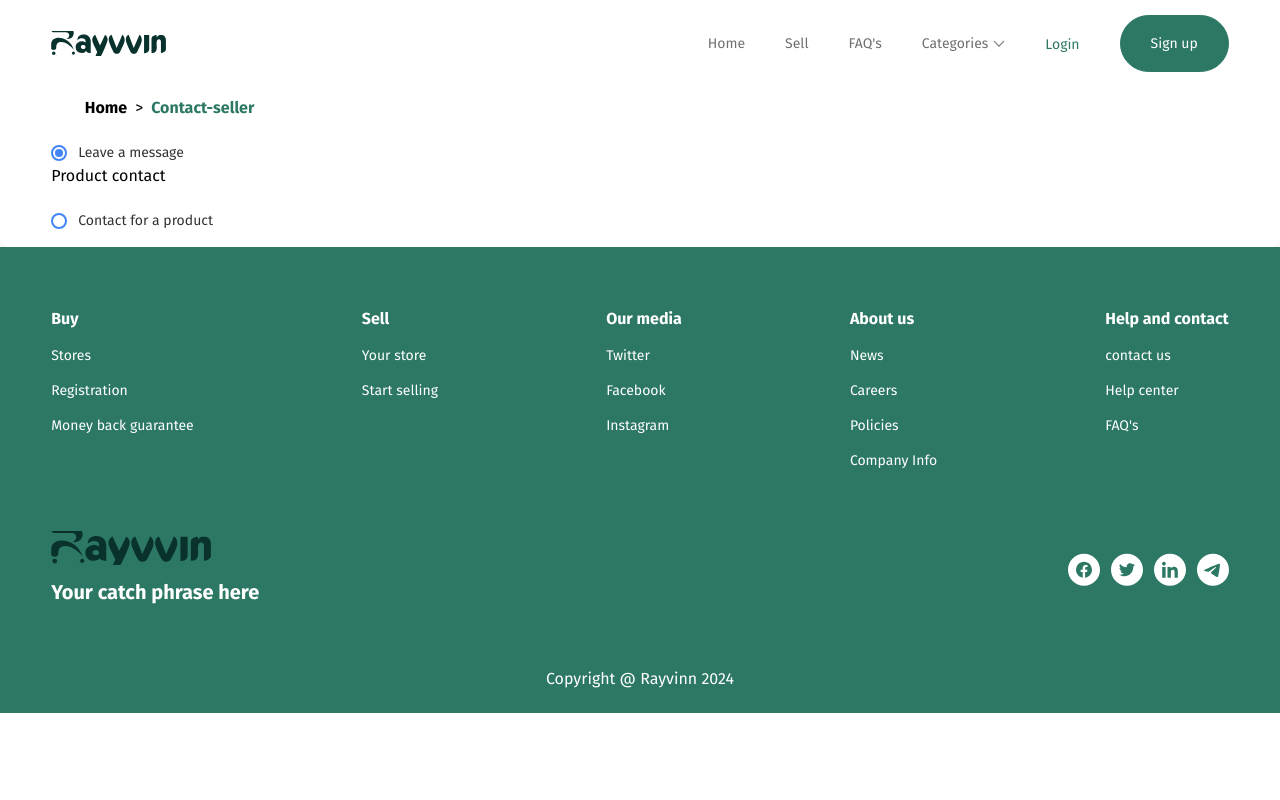
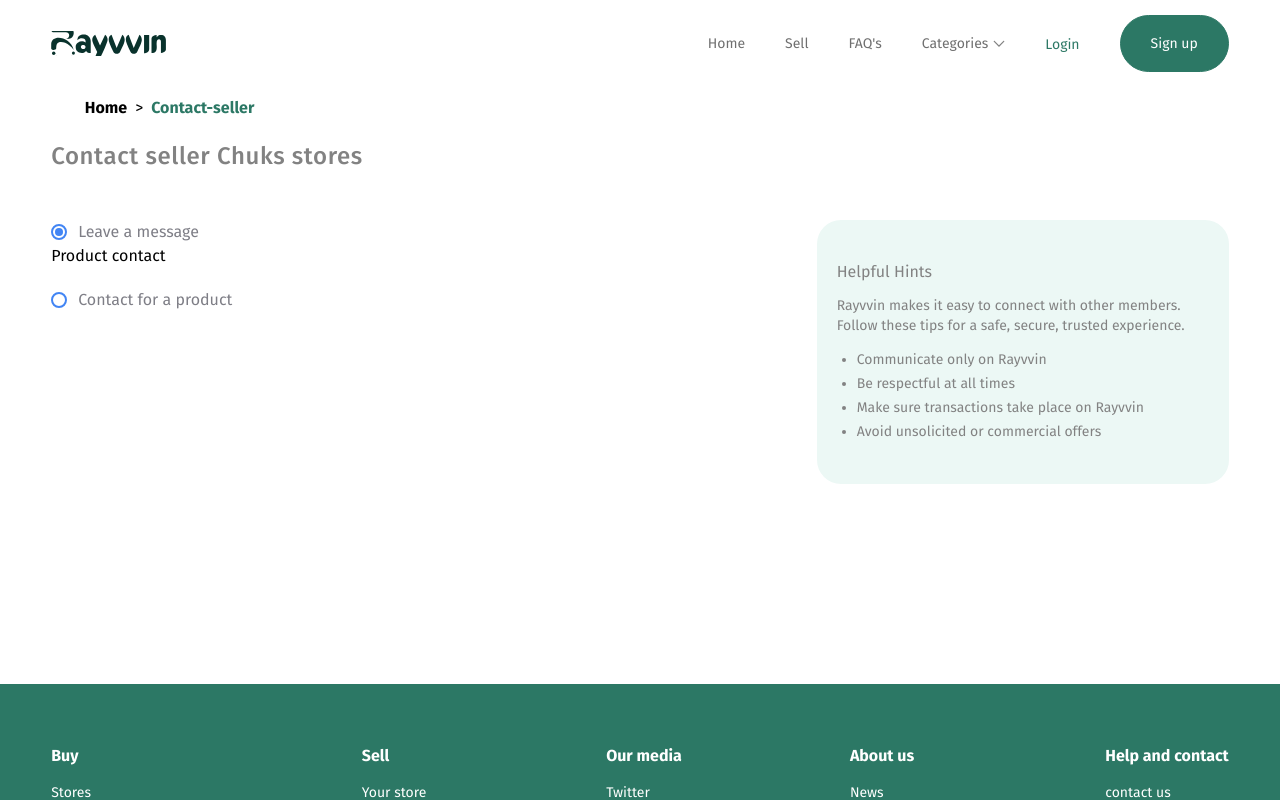
Before and after one commit to ushDevJobs/african-e-store, a Next.js app: page /contact-seller in a window 1280 px wide. Shown: the top 800 px of the page. Built offline with nearby package versions, Linux system fonts and the light colour scheme.

Commit message:
complete contact fo a product ui

```diff
--- a/app/contact-seller/ContactSeller.module.scss
+++ b/app/contact-seller/ContactSeller.module.scss
@@ -1,10 +1,14 @@
 @import '../styles/reusables';
+.section {
+  @include sectionPadding;
+  padding-bottom: 200px;
+
+  @include tablet {
+    padding-bottom: 150px;
+  }
   .type {
-  background-color: #ffffff;
     border-radius: 10px;
-  box-shadow: 0px 8px 10px 0px rgba(0, 0, 0, 0.05);
     padding-bottom: 15px;
-  @include sectionPadding;
 
     .content {
       .custom_radio {
@@ -27,8 +31,8 @@
         label {
           position: relative;
           padding-left: 27px;
-        font-size: 14px;
-        color: #333333;
+          font-size: 16px;
+          color: #7e7e86;
 
           &:before {
             content: '';
@@ -111,3 +115,4 @@
       }
     }
   }
+}
--- /dev/null
+++ b/app/contact-seller/ContactSellerPage.tsx
@@ -0,0 +1,91 @@
+'use client'
+import React from 'react'
+import styles from './ContactSeller.module.scss'
+
+type Props = {}
+
+enum ContactMessage {
+    LeaveMessage = 1,
+    ProductContact = 2,
+}
+
+const ContactSellerPage = (props: Props) => {
+    const [contactMessage, setContactMessage] = React.useState<ContactMessage>(ContactMessage.LeaveMessage)
+
+    const handleRadioChange = () => {
+        if (contactMessage == ContactMessage.LeaveMessage) {
+            setContactMessage(ContactMessage.ProductContact);
+        }
+        if (contactMessage == ContactMessage.ProductContact) {
+            setContactMessage(ContactMessage.LeaveMessage);
+        }
+    };
+
+    return (
+        <section className={styles.section}>
+            <h2 className='font-medium text-2xl text-[#828282] tracking-wide mb-12'>Contact seller Chuks stores </h2>
+
+            <div className="flex flex-col gap-6 md:gap-0 md:flex-row justify-between">
+                <div className={`${styles.type} flex-1`}>
+                    <div className={styles.content}>
+                        <div className={styles.custom_radio}>
+                            <div className={styles.formContainer}>
+                                <input
+                                    type='radio'
+                                    id='radioButton1'
+                                    className={styles.radio_input}
+                                    name='radioGroup'
+                                    onChange={handleRadioChange}
+                                    checked={contactMessage == ContactMessage.LeaveMessage}
+                                />
+                                <label htmlFor='radioButton1'>
+                                    Leave a message
+                                </label>
+
+                                {contactMessage == ContactMessage.LeaveMessage && (
+                                    <h1>Product contact</h1>
+                                )}
+                            </div>
+
+                            <div className={styles.formDeliveryContainer}>
+                                <input
+                                    type='radio'
+                                    id='radioButton2'
+                                    className={styles.radio_input}
+                                    name='radioGroup'
+                                    onChange={handleRadioChange}
+                                    checked={contactMessage == ContactMessage.ProductContact}
+                                />
+
+                                <label htmlFor='radioButton2'>
+                                    Contact for a product
+                                </label>
+                                {contactMessage == ContactMessage.ProductContact && (
+                                    <div className="flex flex-col gap-1 mt-2">
+                                        <span className='text-[#1E1E1E] text-base'>Enter product number</span>
+                                        <div className="flex border border-[#ACACAC] rounded-lg w-fit p-1 gap-6">
+                                            <input className='text-base w-full outline-none pl-5 placeholder:text-xs' type="text" name="" id="" placeholder='Please enter the product number' />
+                                            <button className='bg-[#2C7865] rounded-lg text-sm text-white py-4 px-8 cursor-pointer'>Continue</button>
+                                        </div>
+                                    </div>
+                                )}
+                            </div>
+                        </div>
+                    </div>
+                </div>
+                <div className="flex flex-col gap-3 text-[#828282] bg-[#ECF8F5] py-10 px-5 rounded-3xl md:max-w-[35%] flex-1">
+                    <h3 className='text-base'>Helpful Hints</h3>
+                    <p className='text-sm max-w-[364px]'>Rayvvin makes it easy to connect with other members. Follow these tips for a safe, secure, trusted experience.</p>
+                    <ul className='leading-6 text-sm list-disc px-5'>
+                        <li>Communicate only on Rayvvin</li>
+                        <li>  Be respectful at all times</li>
+                        <li> Make sure transactions take place on Rayvvin</li>
+                        <li>Avoid unsolicited or commercial offers</li>
+                    </ul>
+                </div>
+            </div>
+        </section>
+    )
+}
+
+export default ContactSellerPage
--- a/app/contact-seller/page.tsx
+++ b/app/contact-seller/page.tsx
@@ -1,70 +1,12 @@
-'use client'
 import React from 'react'
-import styles from './ContactSeller.module.scss'
+import ContactSellerPage from './ContactSellerPage'
 
 type Props = {}
 
-enum ContactMessage {
-    LeaveMessage = 1,
-    ProductContact = 2,
-}
-
 const ContactSeller = (props: Props) => {
-    const [contactMessage, setContactMessage] = React.useState<ContactMessage>(ContactMessage.LeaveMessage)
-
-    const handleRadioChange = () => {
-        if (contactMessage == ContactMessage.LeaveMessage) {
-            setContactMessage(ContactMessage.ProductContact);
-        }
-        if (contactMessage == ContactMessage.ProductContact) {
-            setContactMessage(ContactMessage.LeaveMessage);
-        }
-    };
-
-    return (
-        <div className={styles.type}>
-            <div className={styles.content}>
-                <div className={styles.custom_radio}>
-                    <div className={styles.formContainer}>
-                        <input
-                            type='radio'
-                            id='radioButton1'
-                            className={styles.radio_input}
-                            name='radioGroup'
-                            onChange={handleRadioChange}
-                            checked={contactMessage == ContactMessage.LeaveMessage}
-                        />
-                        <label htmlFor='radioButton1' className={styles.radio_label}>
-                            Leave a message
-                        </label>
-
-                        {contactMessage == ContactMessage.LeaveMessage && (
-                            <h1>Product contact</h1>
-                        )}
-                    </div>
-
-                    <div className={styles.formDeliveryContainer}>
-                        <input
-                            type='radio'
-                            id='radioButton2'
-                            className={styles.radio_input}
-                            name='radioGroup'
-                            onChange={handleRadioChange}
-                            checked={contactMessage == ContactMessage.ProductContact}
-                        />
-
-                        <label htmlFor='radioButton2' className={styles.radio_label}>
-                            Contact for a product
-                        </label>
-                        {contactMessage == ContactMessage.ProductContact && (
-                            <h1>Product contact</h1>
-                        )}
-                    </div>
-                </div>
-            </div>
-        </div>
-
-    )
+  return (
+  <ContactSellerPage/>
+  )
 }
 
 export default ContactSeller
--- a/app/globals.scss
+++ b/app/globals.scss
@@ -21,9 +21,9 @@
   background-color: #fff;
 }
 
-li {
-  list-style: none;
-}
+// li {
+//   list-style: none;
+// }
 
 a {
   text-decoration: none;
--- /dev/null
+++ b/app/product-contact/page.tsx
@@ -0,0 +1,11 @@
+import React from 'react'
+
+type Props = {}
+
+const ProductContact = (props: Props) => {
+  return (
+    <div>ProductContact</div>
+  )
+}
+
+export default ProductContact
```
Lines whose indentation alone changed are shown as unchanged.
